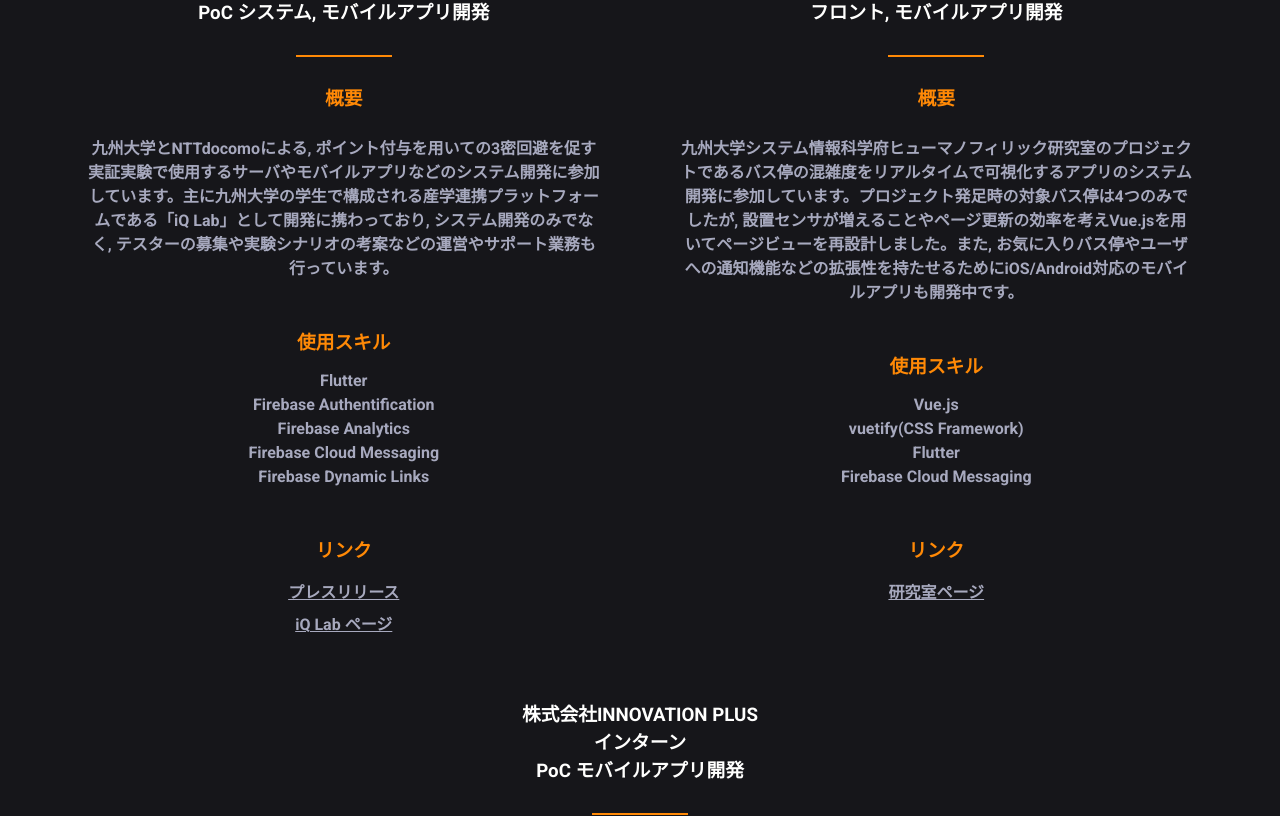
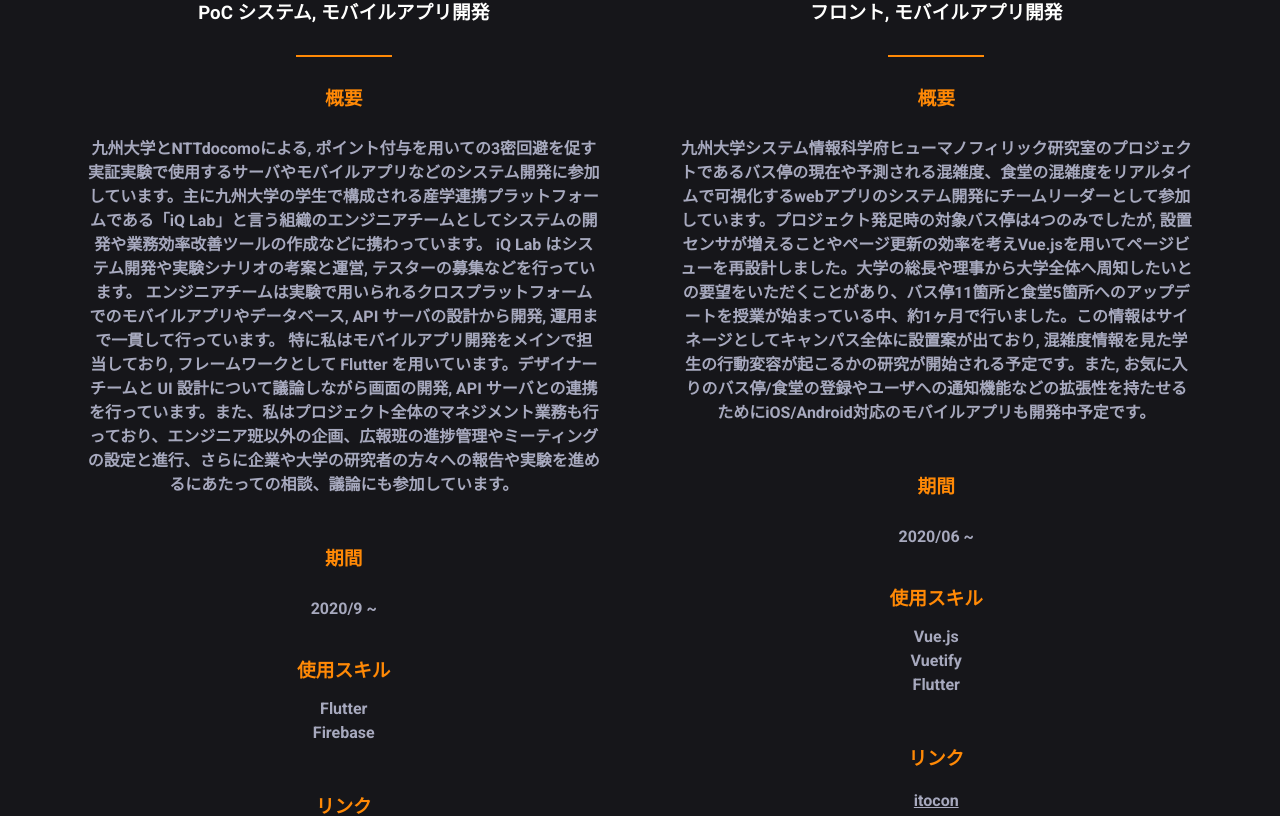
Before and after one commit to sssht03/Homepage, a Vue app: page / in a window 1280 px wide. Shown: the part 3430-4246 px from the top of the page. Built offline with nearby package versions, Linux system fonts and the light colour scheme.

Commit message:
update products

```diff
--- a/src/components/Products.vue
+++ b/src/components/Products.vue
@@ -27,6 +27,13 @@
               <v-col class="subtitle text-center"><h3>概要</h3></v-col>
               <v-col class="system-desc text-center px-10">
                 <h4>{{ item.desc }}</h4>
+              </v-col>
+              <!-- term -->
+              <v-col class="subtitle text-center mt-6 mb-3"
+                ><h3>期間</h3></v-col
+              >
+              <v-col class="system-desc text-center px-10 py-0">
+                <h4>{{ item.term }}</h4>
               </v-col>
               <!-- skills -->
               <v-col class="subtitle text-center mt-6 mb-3"
@@ -76,15 +83,10 @@
         {
           title:
             "九大 × docomo\n「3密回避実証実験」\nPoC システム, モバイルアプリ開発",
+          term: "2020/9 ~",
           desc:
-            "九州大学とNTTdocomoによる, ポイント付与を用いての3密回避を促す実証実験で使用するサーバやモバイルアプリなどのシステム開発に参加しています。主に九州大学の学生で構成される産学連携プラットフォームである「iQ Lab」として開発に携わっており, システム開発のみでなく, テスターの募集や実験シナリオの考案などの運営やサポート業務も行っています。",
-          skills: [
-            "Flutter",
-            "Firebase Authentification",
-            "Firebase Analytics",
-            "Firebase Cloud Messaging",
-            "Firebase Dynamic Links",
-          ],
+            "九州大学とNTTdocomoによる, ポイント付与を用いての3密回避を促す実証実験で使用するサーバやモバイルアプリなどのシステム開発に参加しています。主に九州大学の学生で構成される産学連携プラットフォームである「iQ Lab」と言う組織のエンジニアチームとしてシステムの開発や業務効率改善ツールの作成などに携わっています。 iQ Lab はシステム開発や実験シナリオの考案と運営, テスターの募集などを行っています。 エンジニアチームは実験で用いられるクロスプラットフォームでのモバイルアプリやデータベース, API サーバの設計から開発, 運用まで一貫して行っています。 特に私はモバイルアプリ開発をメインで担当しており, フレームワークとして Flutter を用いています。デザイナーチームと UI 設計について議論しながら画面の開発, API サーバとの連携を行っています。また、私はプロジェクト全体のマネジメント業務も行っており、エンジニア班以外の企画、広報班の進捗管理やミーティングの設定と進行、さらに企業や大学の研究者の方々への報告や実験を進めるにあたっての相談、議論にも参加しています。",
+          skills: ["Flutter", "Firebase"],
           links: [
             {
               desc: "プレスリリース",
@@ -100,23 +102,20 @@
         {
           title:
             "バス停混雑度可視化システム\nitocon\nフロント, モバイルアプリ開発",
+          term: "2020/06 ~",
           desc:
-            "九州大学システム情報科学府ヒューマノフィリック研究室のプロジェクトであるバス停の混雑度をリアルタイムで可視化するアプリのシステム開発に参加しています。プロジェクト発足時の対象バス停は4つのみでしたが, 設置センサが増えることやページ更新の効率を考えVue.jsを用いてページビューを再設計しました。また, お気に入りバス停やユーザへの通知機能などの拡張性を持たせるためにiOS/Android対応のモバイルアプリも開発中です。",
-          skills: [
-            "Vue.js",
-            "vuetify(CSS Framework)",
-            "Flutter",
-            "Firebase Cloud Messaging",
-          ],
+            "九州大学システム情報科学府ヒューマノフィリック研究室のプロジェクトであるバス停の現在や予測される混雑度、食堂の混雑度をリアルタイムで可視化するwebアプリのシステム開発にチームリーダーとして参加しています。プロジェクト発足時の対象バス停は4つのみでしたが, 設置センサが増えることやページ更新の効率を考えVue.jsを用いてページビューを再設計しました。大学の総長や理事から大学全体へ周知したいとの要望をいただくことがあり、バス停11箇所と食堂5箇所へのアップデートを授業が始まっている中、約1ヶ月で行いました。この情報はサイネージとしてキャンパス全体に設置案が出ており, 混雑度情報を見た学生の行動変容が起こるかの研究が開始される予定です。また, お気に入りのバス停/食堂の登録やユーザへの通知機能などの拡張性を持たせるためにiOS/Android対応のモバイルアプリも開発中予定です。",
+          skills: ["Vue.js", "Vuetify", "Flutter"],
           links: [
-            // { desc: "itocon", link: "https://hub.arakawa-lab.com/itocon" },
+            { desc: "itocon", link: "https://hub.arakawa-lab.com/itocon" },
             { desc: "研究室ページ", link: "https://arakawa-lab.com/itocon/" },
           ],
         },
         {
           title: "株式会社INNOVATION PLUS\nインターン\nPoC モバイルアプリ開発",
+          term: "2020/12 ~ 2021/4",
           desc:
-            "九州大学の学生とIoTを中心とした事業を展開する企業との, 産学連携とIOT Innovation創出を目的とした組織であるIOT INNOVATION Baseのプロジェクト(IOTII)の一環として, 株式会社INNOVATION PLUSでPoCモバイルアプリ開発インターンを行っています。サービスの予約や支払い, Bluetooth通信機能などが含まれます。",
+            "九州大学の学生とIoTを中心とした事業を展開する企業との, 産学連携とIOT Innovation創出を目的とした組織であるIOT INNOVATION Baseのプロジェクト（IOTII）の一環として, 株式会社INNOVATION PLUSでPoCモバイルアプリ開発インターン経験があります。Flutter によるクロスプラットフォームで開発を行い, UI プロトタイプや画面設計書からモデルやUI画面に落とし込んだ結果を踏まえての改善点の議論や, アプリ内で使用する Bluetooth 機能の調査, テスト実装などに携わっていました。 INNOVATION PLUS のオフィスは東京にあり, 私が在住する福岡から離れているため全ての業務, ミーティングをオンラインで行いました。",
           skills: ["Flutter"],
           links: [{ desc: "IOT II", link: "https://www.iotii.org/" }],
         },
@@ -128,7 +127,6 @@
             "保存されているCSVデータから条件を複数選択して情報を表示させるダッシュボードを作成しました。フロントをVue.js, バックエンドをPythonフレームワークであるFlaskを使用しています",
           skill: ["Vue", "Vuetify", "Python", "Flask", "Heroku"],
         },
-        // { title: "", desc: "", skill: [] },
       ],
     };
   },
```
